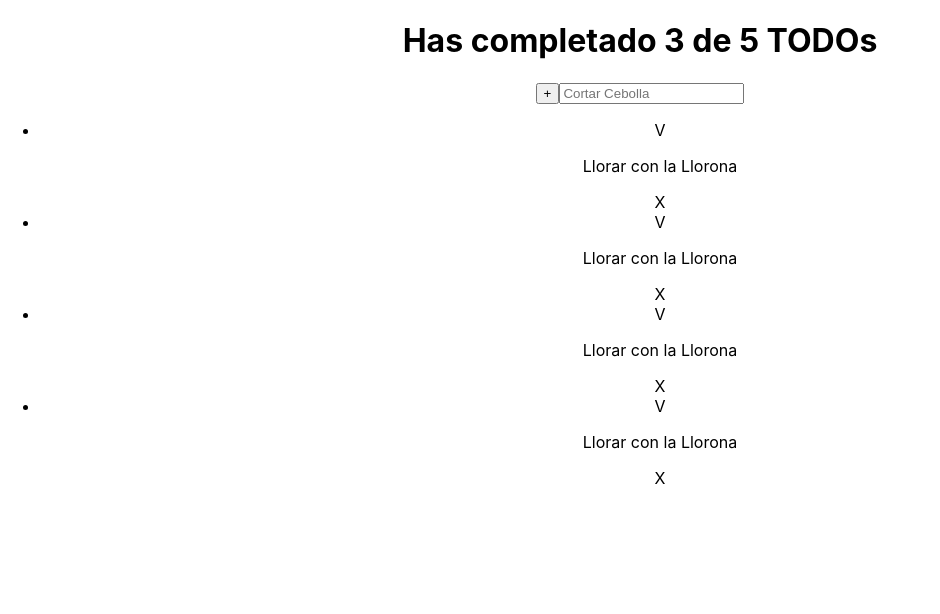
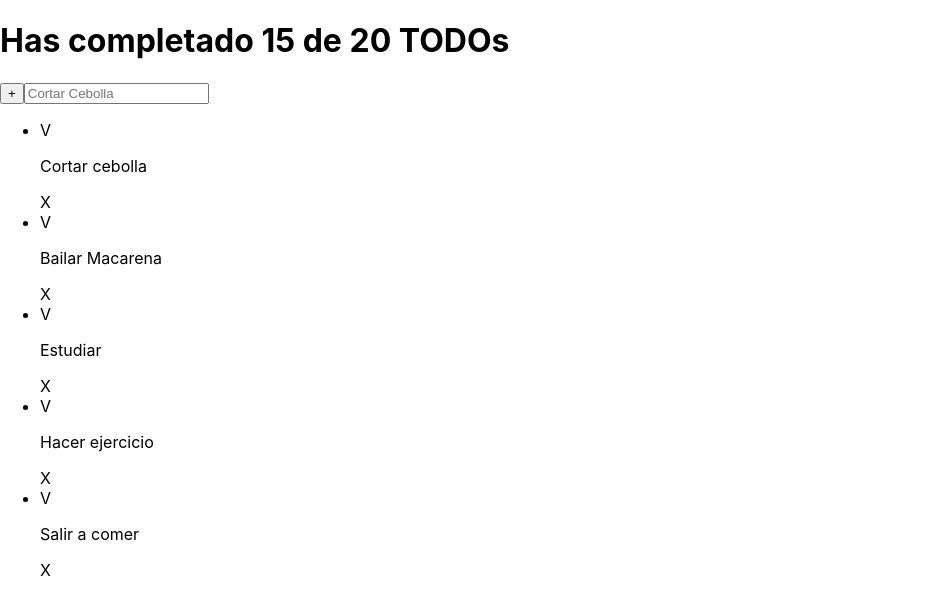
Before and after one commit to Diegogila/todo-app, a React (Create React App) app: page / in a window 1280 px wide. Shown: the top 614 px of the page, without its empty margins (0-940 px from the left). Built offline with nearby package versions, Linux system fonts and the light colour scheme.

Commit message:
Add new props

```diff
--- a/src/App.js
+++ b/src/App.js
@@ -5,21 +5,26 @@ import { TodoItem } from './components/TodoItem';
 import { CreateTodoButton } from './components/TodoButton';
 import './App.css';
 
+const defaultTodos = [
+  {text:'Cortar cebolla', completed: false},
+  {text:'Bailar Macarena', completed: true},
+  {text:'Estudiar', completed: false},
+  {text:'Hacer ejercicio', completed: true},
+  {text:'Salir a comer', completed: false},
+]
+
 function App() {
   return (
-    <div className="App">
-      <TodoCounter />
+    <>
+      <TodoCounter completed={15} total={20} />
       <CreateTodoButton />
       <TodoSearch />
 
       <TodoList>
-        <TodoItem />
-        <TodoItem />
-        <TodoItem />
-        <TodoItem />
+        {defaultTodos.map((todo) => <TodoItem key={todo.text} text={todo.text} completed={todo.completed}/>)}
       </TodoList>
 
-    </div>
+    </>
   );
 }
 
--- a/src/components/TodoCounter.js
+++ b/src/components/TodoCounter.js
@@ -1,7 +1,7 @@
-function TodoCounter(){
+function TodoCounter({completed, total}){
     return (
       <h1>
-        Has completado 3 de 5 TODOs
+        Has completado {completed} de {total} TODOs
       </h1>
     );
   }
--- a/src/components/TodoItem.js
+++ b/src/components/TodoItem.js
@@ -1,8 +1,8 @@
-function TodoItem(){
+function TodoItem({text}){
     return (
       <li>
         <span>V</span>
-        <p>Llorar con la Llorona</p>
+        <p>{text}</p>
         <span>X</span>
       </li>
     );
--- a/src/components/TodoList.js
+++ b/src/components/TodoList.js
@@ -1,7 +1,7 @@
-function TodoList(props){
+function TodoList({children}){
     return (
       <ul>
-        {props.children}
+        {children}
       </ul>
     );
   }
```
